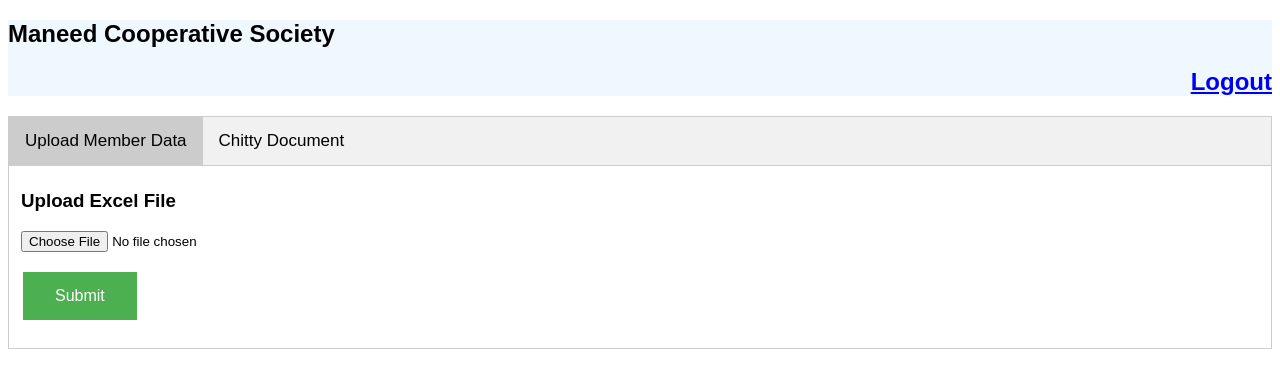
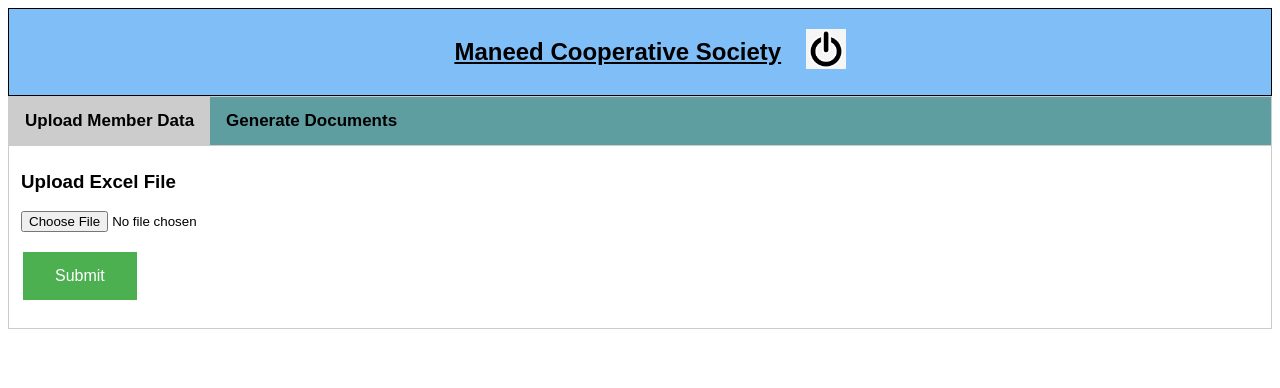
Before and after one commit to benjosephcheruvaippil/ManeedSocietyApp, a Django app: template loanapp/templates/home-view.html in a window 1280 px wide. Shown: the top 388 px of the page. Run offline with Django 4.2, Linux system fonts and the light colour scheme; the template is opened without the code that fills it, so the values that code supplies are empty.

Commit message:
design added

```diff
--- a/loanapp/templates/home-view.html
+++ b/loanapp/templates/home-view.html
@@ -10,21 +10,15 @@
 <body>
 
 
-<div style="width:100;background-color:aliceblue;">
-  <div>
-    <span><h2>Maneed Cooperative Society</h2></span>
-  </div>
-
- <div align="right">
-  <span style="text-align: right;"><h2><a class="btn btn-primary" onclick='return RemoveLocalStorageItems()' href="/logout">Logout</a></h2></span>
- </div>
-
+<div class='parent' style="background-color:rgb(127, 190, 246) ;">
+  <div class='child' style="text-decoration:underline ;"><h2>Maneed Cooperative Society</h2></div>
+  <div class='child'><span style="text-align: right;"><h2><img width="40px" height="40px" src="/static/logout.png" onclick='return RemoveLocalStorageItems()' style="cursor:pointer ;"></h2></span></div>
 </div>
 <!-- <p>Click on the buttons inside the tabbed menu:</p> -->
 
-<div class="tab">
+<div class="tab" style="background-color: cadetblue;">
   <button class="tablinks" id="btnUpload" onclick="openCity(event, 'Upload')">Upload Member Data</button>
-  <button class="tablinks" onclick="openCity(event, 'ChittyDoc')">Chitty Document</button>
+  <button class="tablinks" onclick="openCity(event, 'ChittyDoc')">Generate Documents</button>
   <button class="tablinks" style="visibility:hidden ;" onclick="openCity(event, 'LoanDoc')">Loan Document</button>
 </div>
 
@@ -62,7 +56,7 @@
 </div>
 
 <div id="ChittyDoc" class="tabcontent">
-  <h3>Chitty Document - With Property</h3>
+  <h3>Chitty Document/FD Document</h3>
   <form action="{% url 'render-chitty-agreement' %}" method="post">
     {% csrf_token %}
 
--- a/static/home-script.js
+++ b/static/home-script.js
@@ -14,6 +14,7 @@ function openCity(evt, cityName) {
 
 function RemoveLocalStorageItems(){
   localStorage.removeItem('historyFlag');
+  window.location.href="/logout";
 }
 
 
--- a/static/home-style.css
+++ b/static/home-style.css
@@ -9,7 +9,7 @@ body {font-family: Arial;}
 
 /* Style the buttons inside the tab */
 .tab button {
-  background-color: inherit;
+  background-color:inherit;
   float: left;
   border: none;
   outline: none;
@@ -17,6 +17,7 @@ body {font-family: Arial;}
   padding: 14px 16px;
   transition: 0.3s;
   font-size: 17px;
+  font-weight: 600;
 }
 
 /* Change background color of buttons on hover */
@@ -69,3 +70,17 @@ input[type=submit] {
     margin: 4px 2px;
     cursor: pointer;
   }
+
+  .parent {
+    border: 1px solid black;
+    /* margin: -3rem;
+    padding: 2rem 2rem; */
+    text-align: center;
+  }
+  .child {
+    display: inline-block;
+    /* border: 1px solid red; */
+    /* padding: 1rem 1rem; */
+    margin-left: 20px;
+    vertical-align: middle;
+  }
```
Also changed, not shown: static/logout.png (added).
